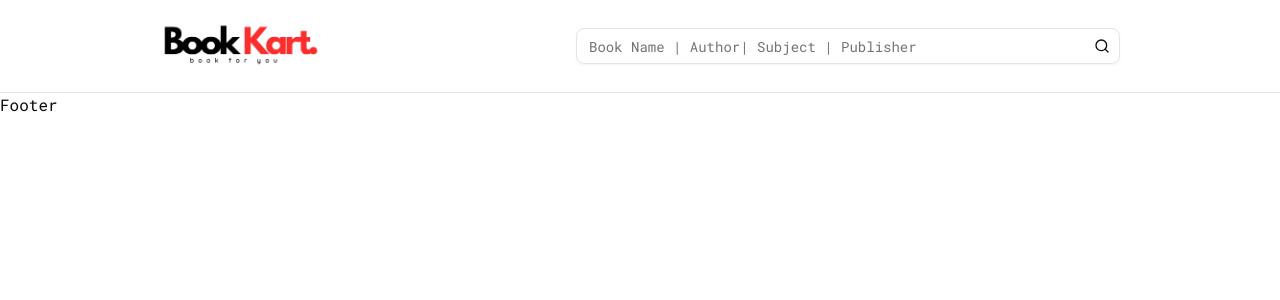
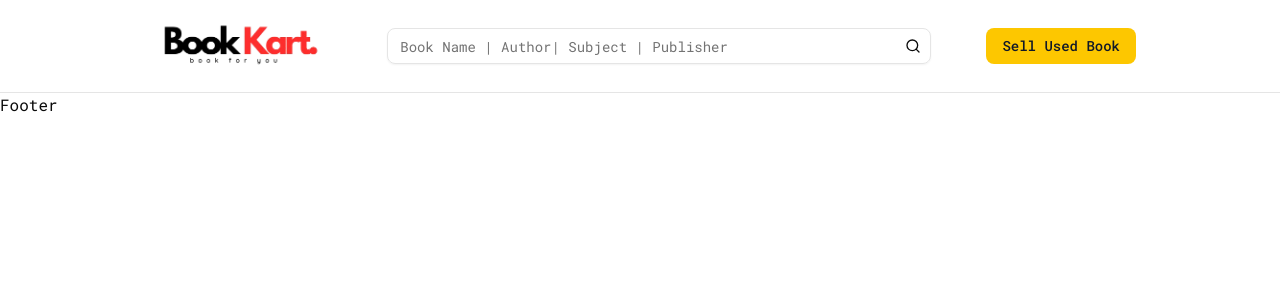
Before and after one commit to SohanurRahman007/BookBazaar-Frontend, a Next.js app: page / in a window 1280 px wide. Shown: the top 300 px of the page. Built offline with nearby package versions, Linux system fonts and the light colour scheme; no server answers.

Commit message:
header book sell button done

```diff
--- a/src/app/components/Header.tsx
+++ b/src/app/components/Header.tsx
@@ -38,7 +38,7 @@
           </div>
         </div>
 
-        {/* <div className="flex items-center gap-4">
+        <div className="flex items-center gap-4">
           <Link href="/book-sell">
             <Button
               variant="secondary"
@@ -47,7 +47,7 @@
               Sell Used Book
             </Button>
           </Link>
-        </div> */}
+        </div>
       </div>
     </header>
   );
```
